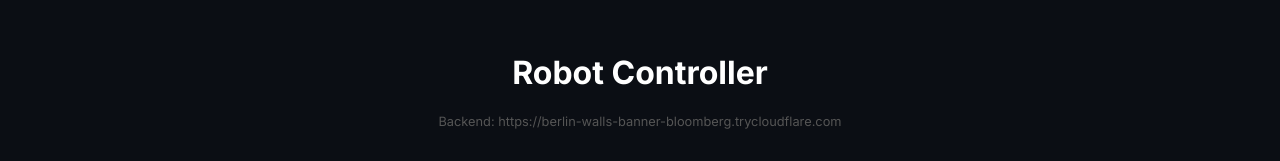
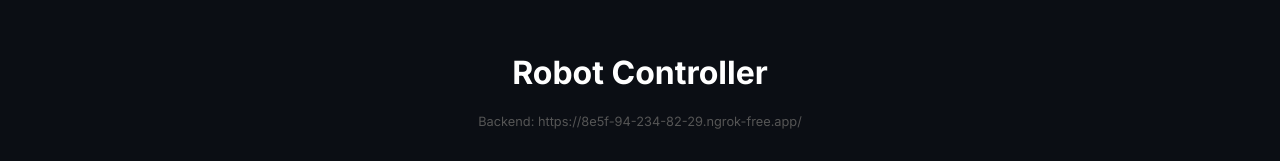
Before and after one commit to FaerdKamrat/TempControll, a SvelteKit app: page / in a window 1280 px wide. Shown: the top 161 px of the page. Built offline with nearby package versions, Linux system fonts and the light colour scheme; no server answers.

Commit message:
Update +page.svelte

```diff
--- a/src/routes/+page.svelte
+++ b/src/routes/+page.svelte
@@ -2,7 +2,7 @@
     import { onMount } from 'svelte';
 
     // --- CONFIG ---
-    const API_BASE = "https://berlin-walls-banner-bloomberg.trycloudflare.com";
+    const API_BASE = "https://8e5f-94-234-82-29.ngrok-free.app/";
     const DISTANCE_STREAM_ID = "03c97b78-0167-446e-8bd0-cbc941561b65";
     const MATRIX_STREAM_ID = "e4904706-0687-4da7-9b05-9cbec06d689c";
 
```
